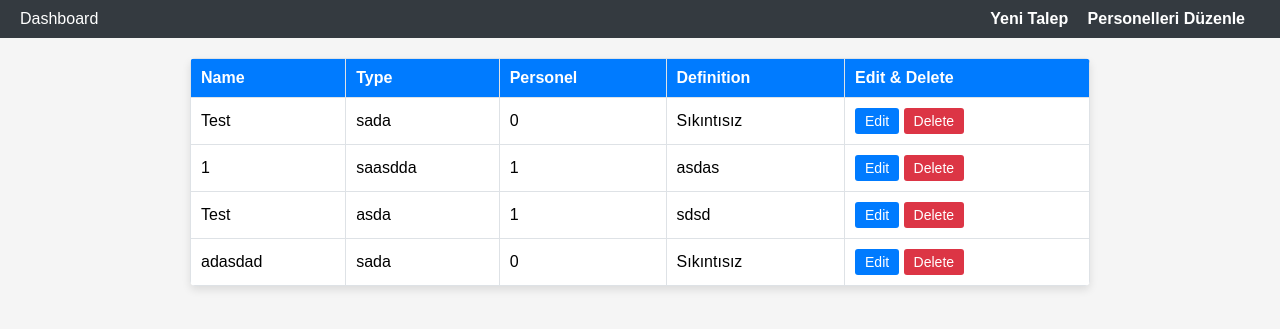
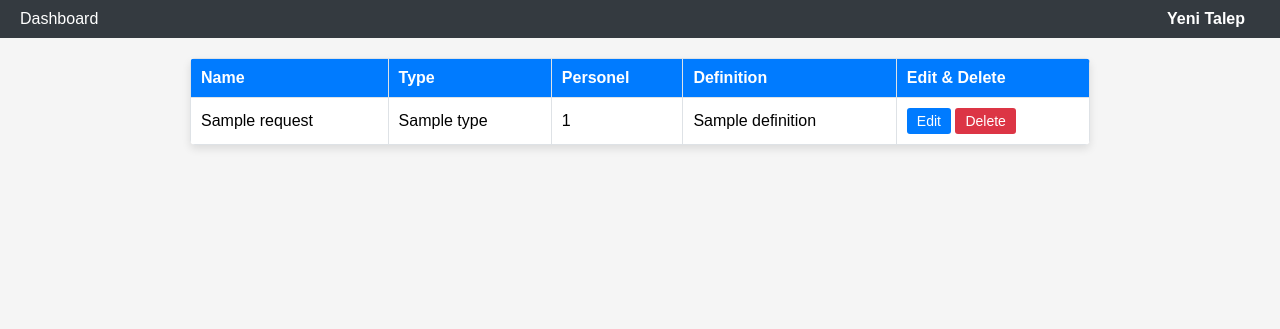
Before and after one commit to oguzhantimur4444/PythonProject, a Flask app: template templates/dashboard.html in a window 1280 px wide. Shown: the top 329 px of the page. Run offline with Flask 3, Linux system fonts and the light colour scheme; the template is opened without the code that fills it: most values are stand-ins (such as "Sample title", 1, 10 or a date in 2020); parts of the project's set-up code (start-up, migrations or seed data) failed here and were passed over.

Commit message:
dashboard.html Flask connection updated

```diff
--- a/templates/dashboard.html
+++ b/templates/dashboard.html
@@ -98,7 +98,9 @@
         <div>Dashboard</div>
         <div>
             <a href="#">Yeni Talep</a>
+            {% if admin %}
             <a href="#">Personelleri Düzenle</a>
+            {% endif %}
         </div>
     </div>
 
@@ -114,46 +116,18 @@
                 </tr>
             </thead>
             <tbody>
+                {% for i in requests %}
                 <tr>
-                    <td>Test</td>
-                    <td>sada</td>
-                    <td>0</td>
-                    <td>Sıkıntısız</td>
+                    <td>{{ i.name }}</td>
+                    <td>{{ i.type }}</td>
+                    <td>{{ i.personelId }}</td>
+                    <td>{{ i.definition }}</td>
                     <td>
                         <button class="btn btn-primary">Edit</button>
                         <button class="btn btn-danger">Delete</button>
                     </td>
                 </tr>
-                <tr>
-                    <td>1</td>
-                    <td>saasdda</td>
-                    <td>1</td>
-                    <td>asdas</td>
-                    <td>
-                        <button class="btn btn-primary">Edit</button>
-                        <button class="btn btn-danger">Delete</button>
-                    </td>
-                </tr>
-                <tr>
-                    <td>Test</td>
-                    <td>asda</td>
-                    <td>1</td>
-                    <td>sdsd</td>
-                    <td>
-                        <button class="btn btn-primary">Edit</button>
-                        <button class="btn btn-danger">Delete</button>
-                    </td>
-                </tr>
-                <tr>
-                    <td>adasdad</td>
-                    <td>sada</td>
-                    <td>0</td>
-                    <td>Sıkıntısız</td>
-                    <td>
-                        <button class="btn btn-primary">Edit</button>
-                        <button class="btn btn-danger">Delete</button>
-                    </td>
-                </tr>
+                {% endfor %}
             </tbody>
         </table>
     </div>
```
